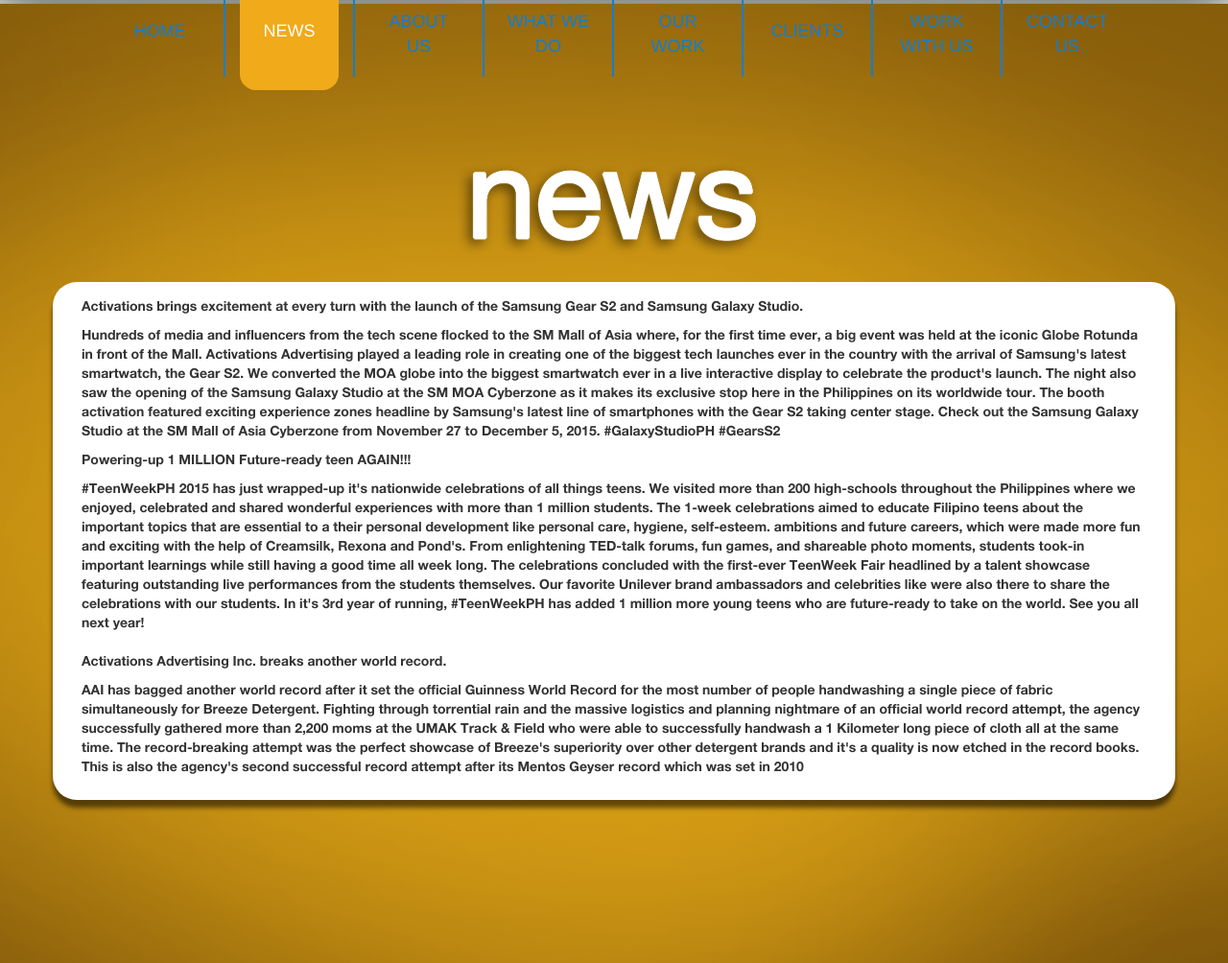
After one commit to roelrosil1705/cloudwalk-acti, a CodeIgniter app: page /index.php/newspage in a window 1280 px wide. The commit adds this page. Shown: the whole page at 96% size. Run offline with CodeIgniter, Linux system fonts and the light colour scheme; some libraries are stand-ins or nearby versions.

Commit message:
news page
added news page

```diff
--- a/application/config/autoload.php
+++ b/application/config/autoload.php
@@ -64,7 +64,7 @@
 |	$autoload['helper'] = array('url', 'file');
 */
 
-$autoload['helper'] = array('url');
+$autoload['helper'] = array('url','form');
 
 
 /*
--- /dev/null
+++ b/application/controllers/Newspage.php
@@ -0,0 +1,22 @@
+<?php if ( ! defined('BASEPATH')) exit('No direct script access allowed');
+
+class Newspage extends CI_Controller {
+
+	public function __construct()
+	{
+		parent::__construct();
+	}
+
+	function index()
+	{
+		$data['activeMenu'] = 'news_page';
+		$data['title'] = 'Activation Advertising, Inc. - Below the line. Beyond Expectations.';
+		$data['header'] = $this->load->view('homepage/header', $data, true);
+		$data['body'] = $this->load->view('news_view', $data, true);
+		$this->load->view('newspage_view', $data);
+	}
+}
+
+
+/* End of file news.php */
+/* Location: ./application/controllers/news.php */
--- a/application/views/news_view.php
+++ b/application/views/news_view.php
@@ -69,6 +69,9 @@
 					<a href="https://twitter.com/ActivationsAd" target="_blank"><img src="images/tweet.png"></a>
 					<a href="http://instagram.com/activationsadvertising" target="_blank"><img src="images/instagram.png"></a>
 				</div>
+				<div class="col-md-8 col-sm-8">
+					<?php echo anchor('newspage', 'Read More', 'style="float: right;"'); ?>
+				</div>
 			</div>
 			<!--<div>&nbsp;</div>-->
 		</div>
--- /dev/null
+++ b/application/views/newspage_view.php
@@ -0,0 +1,213 @@
+<!DOCTYPE html>
+<html>
+<head>
+
+    <meta name="robots" content="noindex">
+
+    <title><?php echo isset($title) ? $title : 'Activation Advertising, Inc.'; ?></title>
+    <meta name="viewport" content="width=device-width, initial-scale=1.0">
+
+    <link href="<?php echo base_url();?>bootstrap/css/bootstrap.min.css" rel="stylesheet" media="screen">
+    <link rel="stylesheet" href="//code.jquery.com/ui/1.10.3/themes/smoothness/jquery-ui.css" />
+    <link href="<?php echo base_url();?>style/news_style.css" rel="stylesheet">
+    <link href="<?php echo base_url();?>style/whatwedo_style.css" rel="stylesheet">
+    <link href="<?php echo base_url();?>style/style.css" rel="stylesheet">
+
+    <link rel="stylesheet" type="text/css" href="<?php echo base_url();?>elastslide/css/demo.css" /><!-- added 01-03-2014 -->
+    <link rel="stylesheet" type="text/css" href="<?php echo base_url();?>elastslide/css/elastislide.css" /><!-- added 01-03-2014 -->
+    <link rel="stylesheet" type="text/css" href="<?php echo base_url();?>elastslide/css/custom.css" /><!-- added 01-03-2014 -->
+    <script src="<?php echo base_url();?>elastslide/js/modernizr.custom.17475.js"></script><!-- added 01-03-2014 -->
+
+</head>
+<body style="background-image:url('img/bg-workwithus.png');">
+<div id="wrapper" style="border:solid px green;">
+    <div class="">
+        <div class="well well-md well-sm" style="background:transparent;border:none;">
+            <nav class="navbar navbar-default navbar-fixed-top" role="navigation" style="background:transparent;border:none;">
+                <!--<div class="row">-->
+
+                <div class="container">
+                    <!-- Brand and toggle get grouped for better mobile display -->
+                    <div class="navbar-header">
+                        <button type="button" class="navbar-toggle" data-toggle="collapse" data-target=".navbar-ex1-collapse">
+                            <span class="sr-only">Toggle navigation</span>
+                            <span class="icon-bar"></span>
+                            <span class="icon-bar"></span>
+                            <span class="icon-bar"></span>
+                        </button>
+                    </div>
+                    <!-- Collect the nav links, forms, and other content for toggling -->
+                    <div class="collapse navbar-collapse navbar-ex1-collapse">
+                        <div class="nav navbar-nav">
+                            <div id="navbar-active" class="list-inline col-md-12 col-md-pull-1 col-sm-12 col-sm-offset-1" style="margin-left:px;">
+                                <div class="nav-home col-md-1 col-sm-1 active">
+                                    <a href="<?php echo base_url(); ?>#home-aai" class="l-menu l-home" <?php //if(isset($activeMenu) && $activeMenu == 'home' ){echo 'style="background:#de6818;color:#fff;text-decoration:none;"';}?>>
+                                        <span class="nav-label-s">HOME</span>
+                                    </a>
+                                </div>
+                                <div class="nav-news col-md-1 col-sm-1 active">
+                                    <a href="<?php echo base_url(); ?>#news-aai" href="<?php //echo base_url('news'); ?>" class="l-menu l-news active" <?php //if(isset($activeMenu) && $activeMenu == 'news_page' ){echo 'style="background:#01589c;color:white;text-decoration:none;"';}?>>
+                                        <span class="nav-label-s">NEWS</span>
+                                    </a>
+                                </div>
+                                <div class="nav-about col-md-1 col-sm-1 active">
+                                    <a href="<?php echo base_url(); ?>#about-aai" class="l-menu l-about" <?php //if(isset($activeMenu) && $activeMenu == 'about_page' ){echo 'style="background:#de6818;color:white;text-decoration:none;"';}?>>
+                                        <span class="nav-label">ABOUT US</span>
+                                    </a>
+                                </div>
+                                <div class="nav-wwd col-md-1 col-sm-1 active">
+                                    <a href="<?php echo base_url(); ?>#whatwedo-aai" class="l-menu l-wwd" <?php //if(isset($activeMenu) && $activeMenu == 'whatwedo_page' ){echo 'style="background:#de6818;color:white;text-decoration:none;"';}?>>
+                                        <span class="nav-label">WHAT WE DO</span>
+                                    </a>
+                                </div>
+                                <div class="nav-ourwork col-md-1 col-sm-1 active">
+                                    <a href="<?php echo base_url(); ?>#ourwork-aai" class="l-menu l-ourwork" <?php //if(isset($activeMenu) && $activeMenu == 'ourwork_page' ){echo 'style="background:#de6818;color:white;text-decoration:none;"';}?>>
+                                        <span class="nav-label">OUR WORK</span>
+                                    </a>
+                                </div>
+                                <div class="nav-clients col-md-1 col-sm-1 active">
+                                    <a href="<?php echo base_url(); ?>#clients-aai" class="l-menu l-clients" <?php //if(isset($activeMenu) && $activeMenu == 'clients_page' ){echo 'style="background:#01589c;color:white;text-decoration:none;"';}?>>
+                                        <span class="nav-label-s">CLIENTS</span>
+                                    </a>
+                                </div>
+                                <div class="nav-wwu col-md-1 col-sm-1 active">
+                                    <a href="<?php echo base_url(); ?>#workwithus-aai" class="l-menu l-wwu" <?php //if(isset($activeMenu) && $activeMenu == 'workwithus_page' ){echo 'style="background:#de6818;color:white;text-decoration:none;"';}?>>
+                                        <span class="nav-label">WORK WITH US</span>
+                                    </a>
+                                </div>
+                                <div class="nav-contact col-md-1 col-sm-1 active">
+                                    <a href="<?php echo base_url(); ?>#contact-aai" class="l-menu l-contact" <?php //if(isset($activeMenu) && $activeMenu == 'contact_page' ){echo 'style="background:#de6818;color:white;text-decoration:none;"';}?>>
+                                        <span class="nav-label">CONTACT US</span>
+                                    </a>
+                                </div>
+                            </div>
+                        </div>
+                    </div>
+                </div>
+
+                <!--</div>	-->
+            </nav>
+        </div>
+    </div>
+    <div class="curtains" style="margin-top: -36px;">
+        <div>
+            <div id="news-aai" style="min-height: 100%;" class="aai-background news-para section-aai">
+                <div id="news-sec" class="container" style="border:solid px red;margin-top:0px;">
+
+                    <div class="row" style="border:solid px red;margin-top:150px;">
+                        <div class="col-md-4 col-md-offset-2 col-sm-4">
+                            <!--<p class="news_title">news</p>-->
+                            <img src="<?php echo base_url(); ?>images/news-title.png">
+                        </div>
+                    </div>
+                    <!--
+                        <div class="row aai-news-bshadow" style="">
+                            <div class="container pull-left" style="margin-top: 8px;">
+
+                                <div class="col-md-1">
+                                    <a href="#"><img src="img/twitter.png"></a>
+                                </div>
+
+                                <div class="col-md-12">
+                                    <p><span><b>Activation Advertising</b></span> uploaded a new photo in the album <b>Rexona Run</b></p>
+                                </div>
+                            </div>
+                        </div>
+                    -->
+                    <!--
+                        <div class="row aai-news-bshadow">
+                            <div class="container pull-left" style="margin-top: 8px;">
+
+                                <div class="col-md-1">
+                                    <a href="https://www.facebook.com/activationsadvertisinginc" target="_blank"><img src="img/fb.png"></a>
+                                </div>
+
+                                <div class="col-md-12">
+                                    <p><span><b>Activation Advertising</b></span> uploaded a new photo in the album <b>Rexona Run</b></p>
+                                </div>
+                            </div>
+                        </div>
+                    -->
+                    <div class="row aai-news-bshadow">
+                        <div class="col-md-12" style="border-bottom:solid px gray;padding: 15px;">
+                            <div class="container">
+                                <p><span><strong>Activations brings excitement at every turn with the launch of the Samsung Gear S2 and Samsung Galaxy Studio.</strong></span></p>
+                                <p>Hundreds of media and influencers from the tech scene flocked to the SM Mall of Asia where, for the first time ever, a big event was held at the iconic Globe Rotunda in front of the Mall.
+                                    Activations Advertising played a leading role in creating one of the biggest tech launches ever in the country with the arrival of Samsung's latest smartwatch, the Gear S2. We converted the MOA globe into the biggest smartwatch ever in a live interactive display to celebrate the product's launch.
+                                    The night also saw the opening of the Samsung Galaxy Studio at the SM MOA Cyberzone as it makes its exclusive stop here in the Philippines on its worldwide tour. The booth activation featured exciting experience zones headline by Samsung's latest line of smartphones with the Gear S2 taking center stage.
+                                    Check out the Samsung Galaxy Studio at the SM Mall of Asia Cyberzone from November 27 to December 5, 2015.
+                                    #GalaxyStudioPH #GearsS2</p>
+                            </div>
+                            <div class="container">
+                                <p><span><strong>Powering-up 1 MILLION Future-ready teen AGAIN!!!</strong></span></p>
+                                <p>#TeenWeekPH 2015 has just wrapped-up it's nationwide celebrations of all things teens. We visited more than 200 high-schools throughout the Philippines where we enjoyed, celebrated and shared wonderful experiences with more than 1 million students.
+                                    The 1-week celebrations aimed to educate Filipino teens about the important topics that are essential to a their personal development like personal care, hygiene, self-esteem. ambitions and future careers, which were made more fun and exciting with the help of Creamsilk, Rexona and Pond's.
+                                    From enlightening TED-talk forums, fun games, and shareable photo moments, students took-in important learnings while still having a good time all week long.
+                                    The celebrations concluded with the first-ever TeenWeek Fair headlined by a talent showcase featuring outstanding live performances from the students themselves. Our favorite Unilever brand ambassadors and celebrities like were also there to share the celebrations with our students.
+                                    In it's 3rd year of running, #TeenWeekPH has added 1 million more young teens who are future-ready to take on the world.
+                                    See you all next year!</p>
+                            </div>
+                            <div class="container" style="border-bottom:solid px gray; margin-top: 10px;">
+                                <p><span><strong>Activations Advertising Inc. breaks another world record.</strong></span></p>
+                                <p>AAI has bagged another world record after it set the official Guinness World Record for the most number of people handwashing a single piece of fabric
+                                    simultaneously for Breeze Detergent.
+                                    Fighting through torrential rain and the massive logistics and planning nightmare of an official world record attempt, the agency successfully
+                                    gathered more than 2,200 moms at the UMAK Track & Field who were able to successfully handwash a 1 Kilometer long piece of cloth all at the same time.
+                                    The record-breaking attempt was the perfect showcase of Breeze's superiority over other detergent brands and it's a quality is now etched in the record books.
+                                    This is also the agency's second successful record attempt after its Mentos Geyser record which was set in 2010 <!--<a href="#" class="aai-news-link"><strong>Read More...</strong></a>--></p>
+                            </div>
+                            <!--<hr class="featurette-divider">-->
+                            <!--<div>&nbsp;</div>-->
+                        </div>
+                        <!--<div>&nbsp;</div>-->
+                        <!--
+                        <div class="col-md-12" style="border-bottom:solid px gray;">
+                            <div class="container" style="margin-top: 10px;">
+                                <p><span><b>Activation Advertising Wins Special Award for Ambient Media Advertising!</b></span></p>
+                                <p>Lorem ipsum dolor sit amet, consectetur adipiscing elit. Aliquam at scelerisque ipsum. Sed at tellus ut lectus
+                                aliquam fermentum ut nec mauris. Nullam quis dolor ornare, lobortis orci et, ullamcorper metus. Aliquam dignissim
+                                sed urna nec suscipit. Donec tincidunt, felis pharetra gravida commodo, nulla quam mattis sem, et dignissim augue enim a lacus. <a href="#" class="aai-news-link"><b>Read More...</b></a></p>
+                            </div>
+                        </div>
+                        -->
+                    </div>
+                </div>
+            </div>
+        </div>
+    </div>
+
+</div>
+<div id="footer">
+    <?php
+    // echo $this->load->view('homepage/footer');
+    // if(isset($identifier))
+    // {
+    // echo $this->load->view('homepage/footer');
+    // }
+    // else
+    // {
+    // echo $this->load->view('dentist_dashboard/footer');
+    // }
+    ?>
+</div>
+
+<script src="<?php echo base_url();?>js/jquery.min.js"></script>
+<script src="<?php echo base_url();?>js/jquery-ui.min.js"></script>
+
+<script src="<?php echo base_url();?>bootstrap/js/bootstrap.js"></script>
+<script src="http://code.jquery.com/jquery.js"></script>
+<script src="bootstrap/js/bootstrap.min.js"></script>
+
+<script type="text/javascript" src="<?php echo base_url();?>elastslide/js/jquerypp.custom.js"></script><!-- added 01-03-2014 -->
+<script type="text/javascript" src="<?php echo base_url();?>elastslide/js/jquery.elastislide.js"></script><!-- added 01-03-2014 -->
+
+<script src="<?php echo base_url();?>js/jquery.form.js"></script>
+
+<!--<script type="text/javascript" src="http://ajax.googleapis.com/ajax/libs/jquery/1.8.2/jquery.min.js"></script><!-- added 01-03-2014 -->
+
+<script type='text/javascript'>
+
+</script>
+
+</body>
+</html>
--- a/index.php
+++ b/index.php
@@ -18,7 +18,7 @@
  * NOTE: If you change these, also change the error_reporting() code below
  *
  */
-	define('ENVIRONMENT', 'development');
+	define('ENVIRONMENT', 'production');
 /*
  *---------------------------------------------------------------
  * ERROR REPORTING
```
